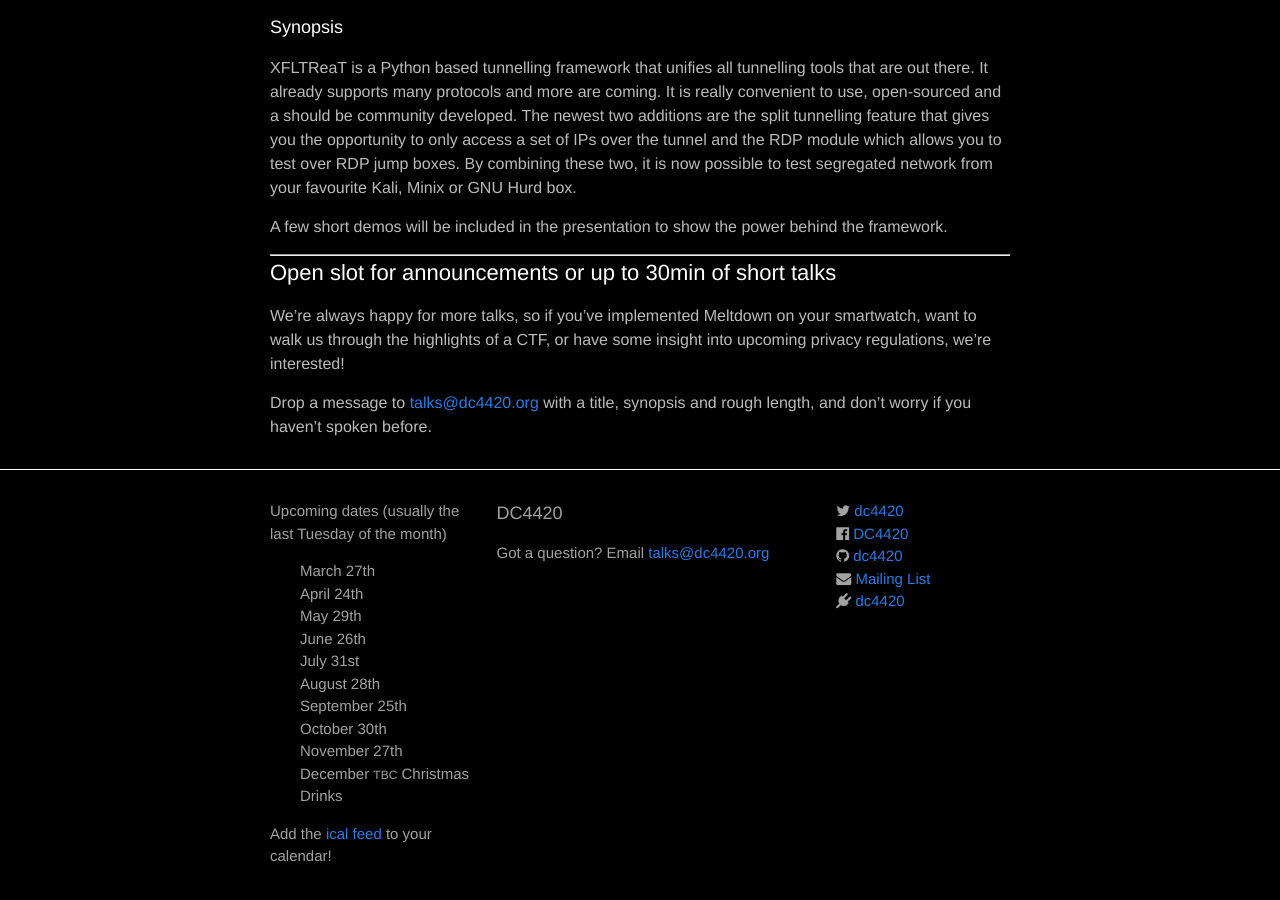
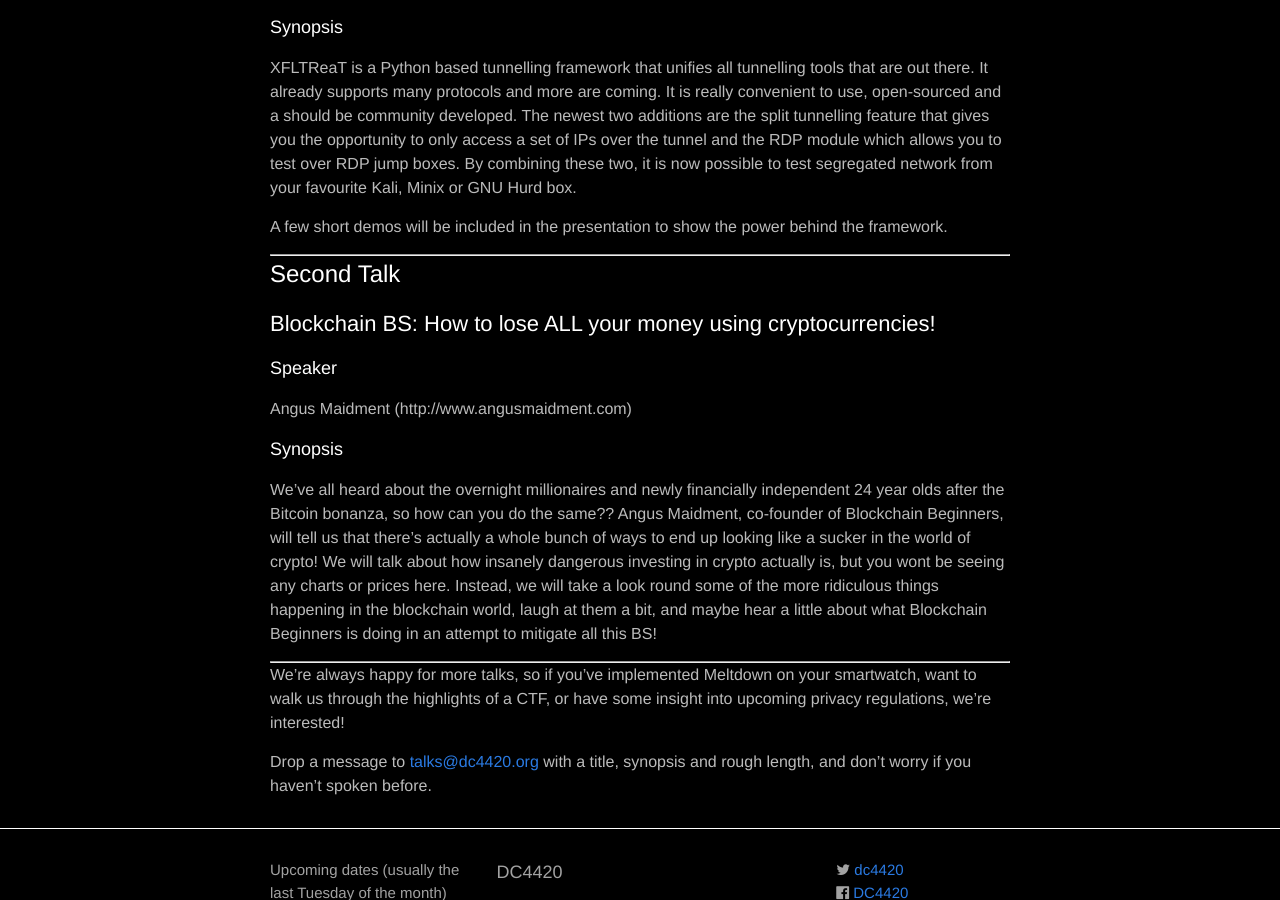
Before and after one commit to dc4420/website, a Jekyll site: the page built from _posts/2018-03-27-talks.markdown, in a window 1280 px wide and 900 px high, scrolled down 303 px. Built offline with Jekyll 4.4.1, drawn with Linux system fonts in a browser that asks for light colours; nearby versions of some CDN libraries.

Commit message:
2nd talk

```diff
--- a/_posts/2018-03-27-talks.markdown
+++ b/_posts/2018-03-27-talks.markdown
@@ -26,7 +26,19 @@ A few short demos will be included in the presentation to show the power behind
 
 <hr>
 
-## Open slot for announcements or up to 30min of short talks
+# Second Talk
+
+## Blockchain BS:  How to lose ALL your money using cryptocurrencies!
+
+### Speaker
+
+Angus Maidment (http://www.angusmaidment.com)
+
+### Synopsis
+
+We've all heard about the overnight millionaires and newly financially independent 24 year olds after the Bitcoin bonanza, so how can you do the same??  Angus Maidment, co-founder of Blockchain Beginners, will tell us that there's actually a whole bunch of ways to end up looking like a sucker in the world of crypto!  We will talk about how insanely dangerous investing in crypto actually is, but you wont be seeing any charts or prices here.  Instead, we will take a look round some of the more ridiculous things happening in the blockchain world, laugh at them a bit, and maybe hear a little about what Blockchain Beginners is doing in an attempt to mitigate all this BS!
+
+<hr>
 
 We're always happy for more talks, so if you've implemented Meltdown on your smartwatch,
 want to walk us through the highlights of a CTF, or have some insight into upcoming privacy
```
